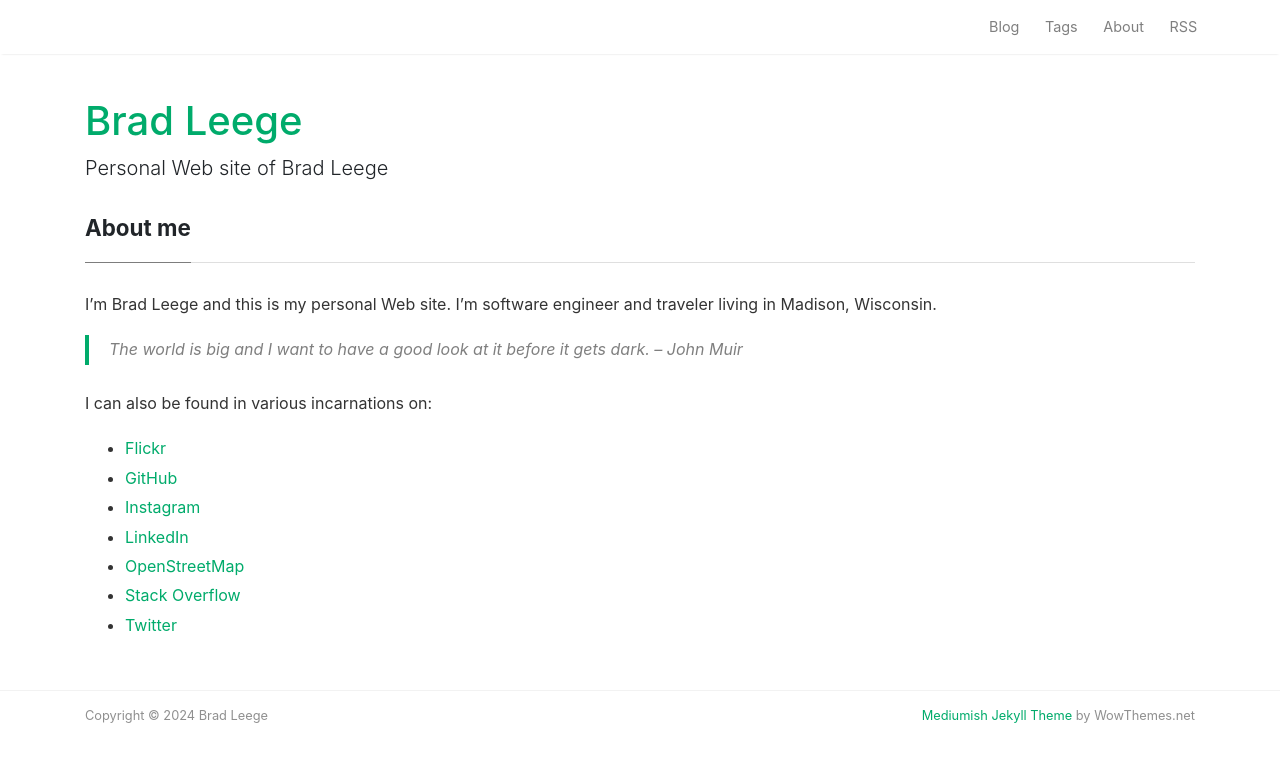
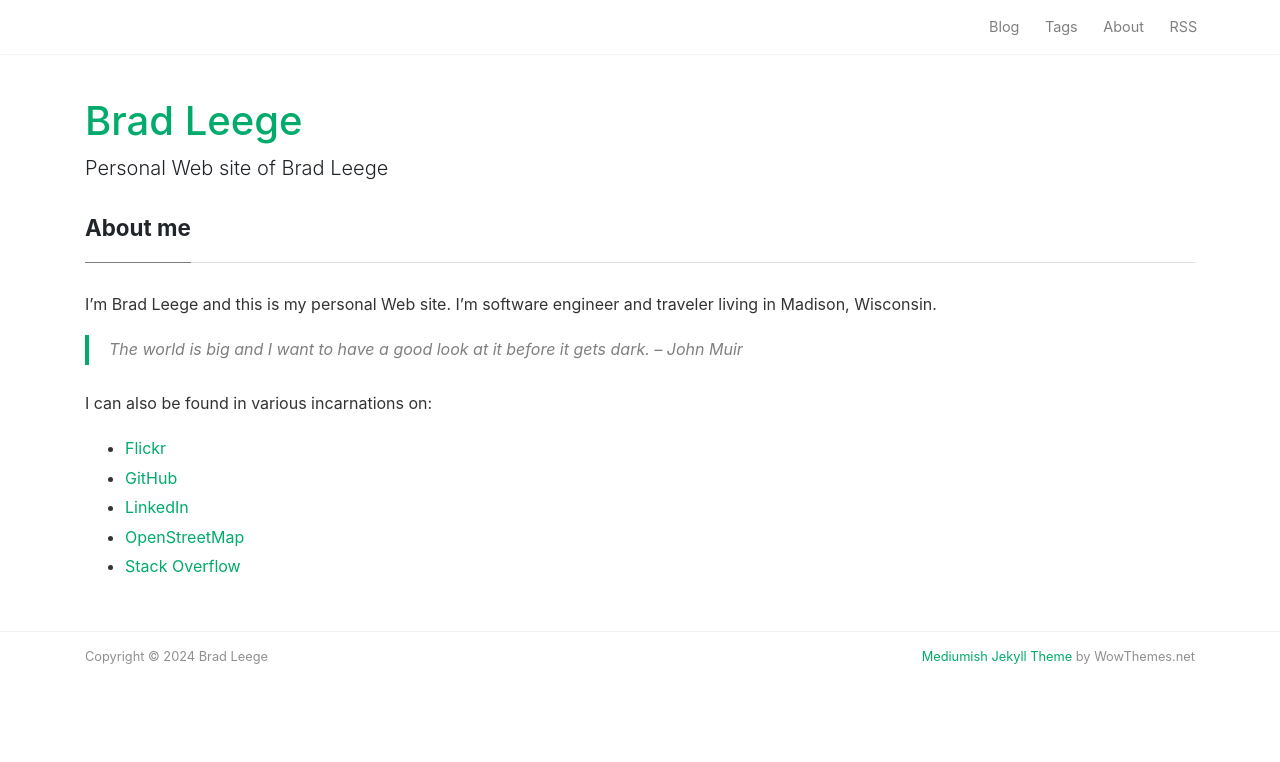
Before and after one commit to bleege/bleege.github.io, a Jekyll site: the page built from about.md, in a window 1280 px wide. Shown: the top 762 px of the page. Built offline with Jekyll 4.4.1, drawn with Linux system fonts in a browser that asks for light colours; nearby versions of some CDN libraries.

Commit message:
Tech Debt Removal (#29)

```diff
--- a/_config.yml
+++ b/_config.yml
@@ -37,7 +37,6 @@
 social:
   name: Brad Leege
   links:
-    - https://twitter.com/bradleege
     - https://www.linkedin.com/in/bradleege
     - https://github.com/bleege
 
--- a/_layouts/default.html
+++ b/_layouts/default.html
@@ -128,28 +128,7 @@
 
 <!-- Categories Jumbotron
 ================================================== -->
-<div class="jumbotron fortags">
-	<div class="d-md-flex h-100">
-		<div class="col-md-4 transpdark align-self-center text-center h-100">
-            <div class="d-md-flex align-items-center justify-content-center h-100">
-                <h2 class="d-md-block align-self-center py-1 font-weight-light">Explore <span class="d-none d-md-inline">→</span></h2>
-            </div>
-		</div>
-		<div class="col-md-8 p-5 align-self-center text-center">
-            {% assign categories_list = site.categories %}
-            {% if categories_list.first[0] == null %}
-                {% for category in categories_list %}
-                    <a class="mt-1 mb-1" href="{{site.baseurl}}/categories#{{ category | url_escape | strip | replace: ' ', '-' }}">{{ category | camelcase }} ({{ site.tags[category].size }})</a>
-                {% endfor %}
-            {% else %}
-                {% for category in categories_list %}
-                    <a class="mt-1 mb-1" href="{{site.baseurl}}/categories#{{ category[0] | url_escape | strip | replace: ' ', '-' }}">{{ category[0] | camelcase }} ({{ category[1].size }})</a>
-                {% endfor %}
-            {% endif %}
-            {% assign categories_list = nil %}
-		</div>
-	</div>
-</div>
+<div class="jumbotron fortags"></div>
 
 <!-- Begin Footer
 ================================================== -->
--- a/about.md
+++ b/about.md
@@ -11,8 +11,6 @@
 
 * [Flickr](https://www.flickr.com/photos/129164231@N02/)
 * [GitHub](https://github.com/bleege)
-* [Instagram](https://www.instagram.com/bleege/)
 * [LinkedIn](https://www.linkedin.com/in/bradleege/)
 * [OpenStreetMap](https://www.openstreetmap.org/user/bleege)
 * [Stack Overflow](https://stackoverflow.com/users/1851576/brad-leege)
-* [Twitter](https://twitter.com/bradleege)
```
